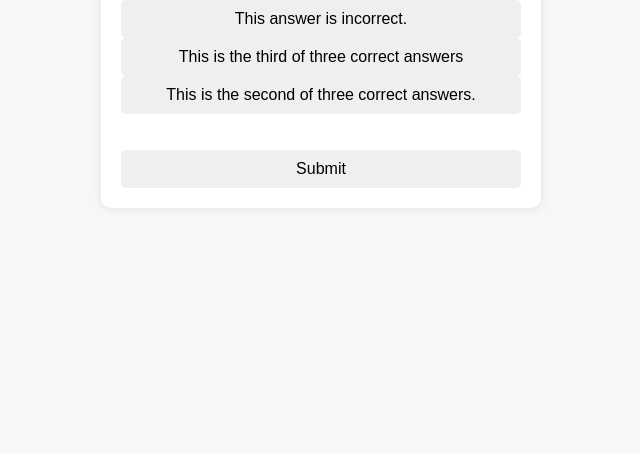
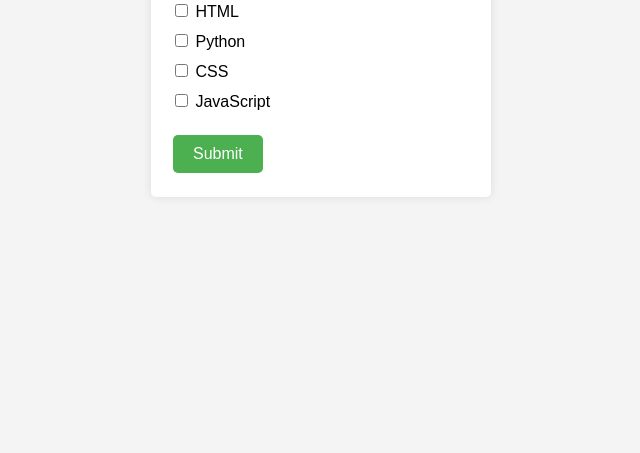
Before and after one commit to Soumitri15/QZ-app, a plain HTML site: page index.html in a window 1280 px wide. Shown: the part 347-800 px from the top of the page, without its empty margins (319-959 px from the left). Drawn offline with Linux system fonts and the light colour scheme.

Commit message:
Add files via upload

```diff
--- a/index.html
+++ b/index.html
@@ -3,85 +3,97 @@
 <head>
     <meta charset="UTF-8">
     <meta name="viewport" content="width=device-width, initial-scale=1.0">
-    <title>Quiz App</title>
+    <title>Simple Quiz App</title>
     <style>
-        /* styles.css */
-body {
+        body {
     font-family: Arial, sans-serif;
+    background-color: #f4f4f4;
     display: flex;
     justify-content: center;
     align-items: center;
     height: 100vh;
     margin: 0;
-    background-color: #f7f7f7;
 }
 
 .quiz-container {
-    width: 400px;
+    background-color: #fff;
+    border-radius: 5px;
+    box-shadow: 0 0 10px rgba(0, 0, 0, 0.1);
     padding: 20px;
-    border-radius: 10px;
-    background-color: white;
-    box-shadow: 0 0 10px rgba(0, 0, 0, 0.1);
-    text-align: center;
+    width: 300px;
 }
 
-.question {
-    font-size: 20px;
+.quiz-header {
     margin-bottom: 20px;
 }
 
-.answer-buttons {
+.quiz-header h2 {
+    margin: 0 0 10px 0;
+}
+
+.quiz-header ul {
     list-style: none;
     padding: 0;
 }
 
-.answer-buttons li {
+.quiz-header li {
     margin-bottom: 10px;
-}
-
-.btn {
-    width: 100%;
-    padding: 10px;
-    font-size: 16px;
-    border: none;
-    border-radius: 5px;
-    cursor: pointer;
-}
-
-.btn:hover {
-    background-color: #ddd;
-}
-
-.next-btn {
-    margin-top: 20px;
-}
-
-.submit-btn {
-    margin-top: 20px;
 }
 
 .correct {
     background-color: #d4edda;
+    color: #155724;
 }
 
 .wrong {
     background-color: #f8d7da;
+    color: #721c24;
 }
 
-.hide {
-    display: none;
+button {
+    background-color: #4CAF50;
+    color: white;
+    border: none;
+    padding: 10px 20px;
+    text-align: center;
+    text-decoration: none;
+    display: inline-block;
+    font-size: 16px;
+    margin: 4px 2px;
+    cursor: pointer;
+    border-radius: 5px;
+}
+
+button:hover {
+    background-color: #45a049;
 }
 
     </style>
 </head>
 <body>
     <div class="quiz-container" id="quiz">
-        <div id="question" class="question">Question text</div>
-        <ul id="answer-buttons" class="answer-buttons">
-            <!-- Answer buttons will be dynamically generated here -->
-        </ul>
-        <button id="submit-btn" class="submit-btn btn hide">Submit</button>
-        <button id="next-btn" class="next-btn btn hide">Next</button>
+        <div class="quiz-header">
+            <h2 id="question">Question text</h2>
+            <ul>
+                <li>
+                    <input type="checkbox" name="answer" id="a" class="answer">
+                    <label for="a" id="a_text">Answer</label>
+                </li>
+                <li>
+                    <input type="checkbox" name="answer" id="b" class="answer">
+                    <label for="b" id="b_text">Answer</label>
+                </li>
+                <li>
+                    <input type="checkbox" name="answer" id="c" class="answer">
+                    <label for="c" id="c_text">Answer</label>
+                </li>
+                <li>
+                    <input type="checkbox" name="answer" id="d" class="answer">
+                    <label for="d" id="d_text">Answer</label>
+                </li>
+            </ul>
+        </div>
+        <button id="submit">Submit</button>
     </div>
     <script src="script.js"></script>
 </body>
--- a/script.js
+++ b/script.js
@@ -1,106 +1,119 @@
-// Function to generate dummy questions (for illustration purposes)
-function generateQuestions(count) {
-    const generatedQuestions = [];
-    for (let i = 1; i <= count; i++) {
-        generatedQuestions.push({
-            question: `Which answers are correct for question ${i}?`,
-            answers: [
-                { text: 'This is the first of three correct answers.', correct: true },
-                { text: 'This answer is incorrect.', correct: false },
-                { text: 'This is the third of three correct answers', correct: true },
-                { text: 'This is the second of three correct answers.', correct: true }
-            ]
-        });
+const quizData = [
+    {
+        question: "Which of the following are programming languages?",
+        a: "HTML",
+        b: "Python",
+        c: "CSS",
+        d: "JavaScript",
+        correct: ["b", "d"]
+    },
+    {
+        question: "Which of the following are input devices?",
+        a: "Mouse",
+        b: "Monitor",
+        c: "Keyboard",
+        d: "Microphone",
+        correct: ["c", "a", "d"]
+    },
+    {
+        question: "Which country has two names in the World?",
+        a: "England",
+        b: "America",
+        c: "China",
+        d: "india",
+        correct: ["d"]
+    },
+    {
+        question: "The iPhone was created by which company?",
+        a: "Apple",
+        b: "Intel",
+        c: "Amazon",
+        d: "Microsoft",
+        correct: ["a"]
     }
-    return generatedQuestions;
+];
+
+const quiz = document.getElementById('quiz');
+const answerEls = document.querySelectorAll('.answer');
+const questionEl = document.getElementById('question');
+const a_text = document.getElementById('a_text');
+const b_text = document.getElementById('b_text');
+const c_text = document.getElementById('c_text');
+const d_text = document.getElementById('d_text');
+const submitBtn = document.getElementById('submit');
+
+let currentQuiz = 0;
+let score = 0;
+
+loadQuiz();
+
+function loadQuiz() {
+    deselectAnswers();
+    resetAnswerStyles();
+
+    const currentQuizData = quizData[currentQuiz];
+
+    questionEl.innerText = currentQuizData.question;
+    a_text.innerText = currentQuizData.a;
+    b_text.innerText = currentQuizData.b;
+    c_text.innerText = currentQuizData.c;
+    d_text.innerText = currentQuizData.d;
 }
 
-const questions = generateQuestions(200); // Generate 200 questions
-
-const questionElement = document.getElementById('question');
-const answerButtonsElement = document.getElementById('answer-buttons');
-const nextButton = document.getElementById('next-btn');
-const submitButton = document.getElementById('submit-btn');
-
-let currentQuestionIndex = 0;
-let score = 0;
-
-function startQuiz() {
-    currentQuestionIndex = 0;
-    score = 0;
-    nextButton.classList.add('hide');
-    submitButton.classList.add('hide');
-    showQuestion();
+function deselectAnswers() {
+    answerEls.forEach(answerEl => answerEl.checked = false);
 }
 
-function showQuestion() {
-    resetState();
-    const currentQuestion = questions[currentQuestionIndex];
-    questionElement.innerText = currentQuestion.question;
-
-    currentQuestion.answers.forEach(answer => {
-        const button = document.createElement('button');
-        button.innerText = answer.text;
-        button.classList.add('btn');
-        button.addEventListener('click', () => selectAnswer(button, answer));
-        answerButtonsElement.appendChild(button);
+function resetAnswerStyles() {
+    document.querySelectorAll('label').forEach(label => {
+        label.classList.remove('correct', 'wrong');
     });
-    submitButton.classList.remove('hide');
 }
 
-function resetState() {
-    nextButton.classList.add('hide');
-    submitButton.classList.add('hide');
-    while (answerButtonsElement.firstChild) {
-        answerButtonsElement.removeChild(answerButtonsElement.firstChild);
-    }
+function getSelected() {
+    const selectedAnswers = [];
+    answerEls.forEach(answerEl => {
+        if (answerEl.checked) {
+            selectedAnswers.push(answerEl.id);
+        }
+    });
+    return selectedAnswers;
 }
 
-function selectAnswer(button, answer) {
-    if (answer.correct) {
-        button.classList.add('correct');
-    } else {
-        button.classList.add('wrong');
-    }
-    button.disabled = true;
+function showAnswers() {
+    const correctAnswers = quizData[currentQuiz].correct;
+    answerEls.forEach(answerEl => {
+        const label = document.getElementById(answerEl.id + '_text');
+        if (correctAnswers.includes(answerEl.id)) {
+            label.classList.add('correct');
+        } else if (answerEl.checked) {
+            label.classList.add('wrong');
+        }
+    });
 }
 
-function submitAnswers() {
-    Array.from(answerButtonsElement.children).forEach(button => {
-        const correct = questions[currentQuestionIndex].answers.find(answer => answer.text === button.innerText).correct;
-        if (correct) {
-            button.classList.add('correct');
-        } else {
-            button.classList.add('wrong');
+submitBtn.addEventListener('click', () => {
+    const selectedAnswers = getSelected();
+
+    if (selectedAnswers.length > 0) {
+        showAnswers();
+
+        const correctAnswers = quizData[currentQuiz].correct;
+        if (correctAnswers.length === selectedAnswers.length && selectedAnswers.every(val => correctAnswers.includes(val))) {
+            score++;
         }
-        button.disabled = true;
-    });
-    nextButton.classList.remove('hide');
-}
 
-function showNextQuestion() {
-    currentQuestionIndex++;
-    if (currentQuestionIndex < questions.length) {
-        showQuestion();
-    } else {
-        showResults();
-    }
-}
+        currentQuiz++;
 
-function showResults() {
-    resetState();
-    questionElement.innerText = `You scored ${score} out of ${questions.length}!`;
-    nextButton.innerText = 'Restart';
-    nextButton.classList.remove('hide');
-}
-
-submitButton.addEventListener('click', submitAnswers);
-nextButton.addEventListener('click', () => {
-    if (currentQuestionIndex < questions.length) {
-        showNextQuestion();
-    } else {
-        startQuiz();
+        setTimeout(() => {
+            if (currentQuiz < quizData.length) {
+                loadQuiz();
+            } else {
+                quiz.innerHTML = `
+                    <h2>You answered ${score}/${quizData.length} questions correctly</h2>
+                    <button onclick="location.reload()">Reload</button>
+                `;
+            }
+        }, 2000);
     }
 });
-
-startQuiz();
```
